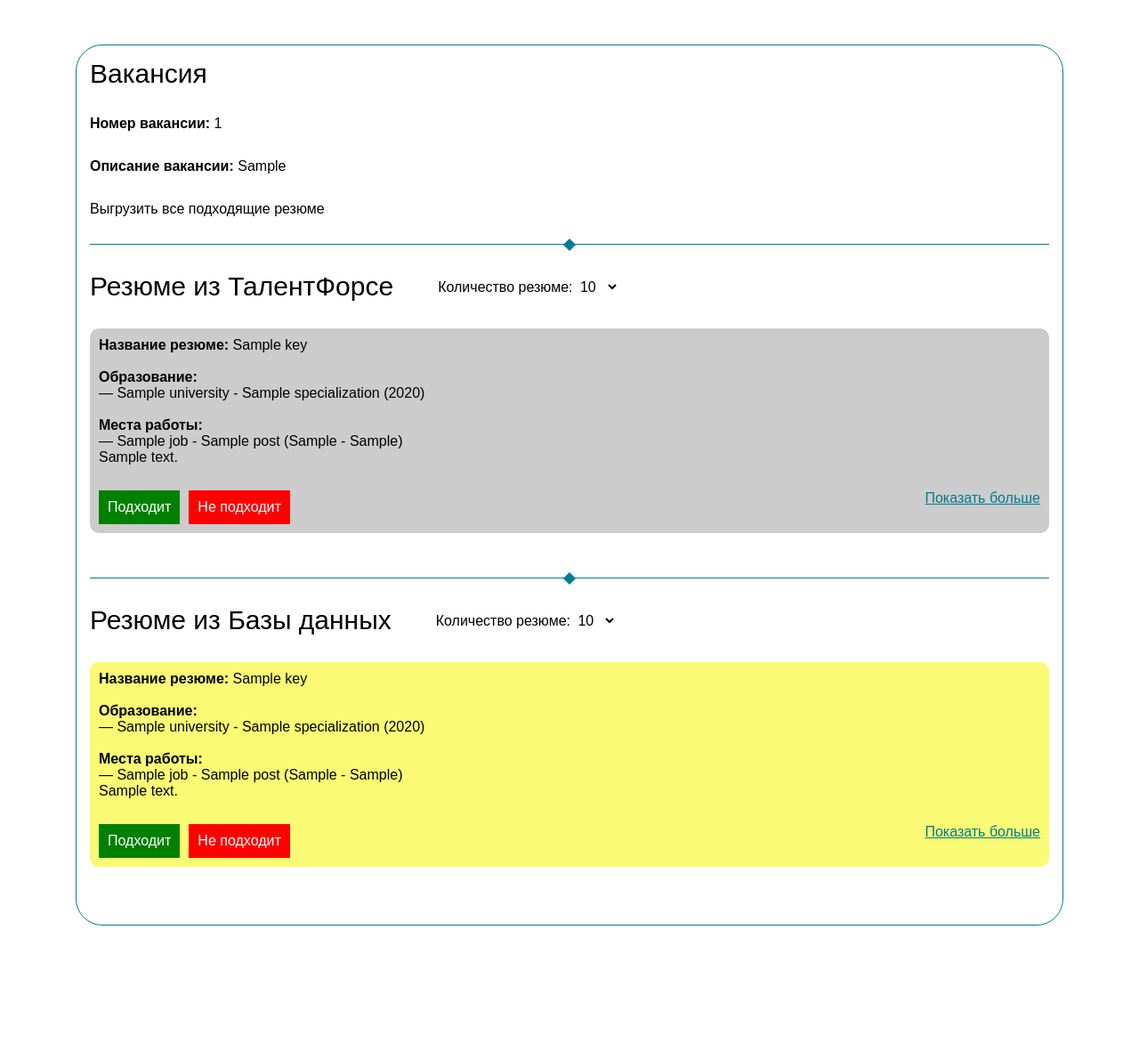
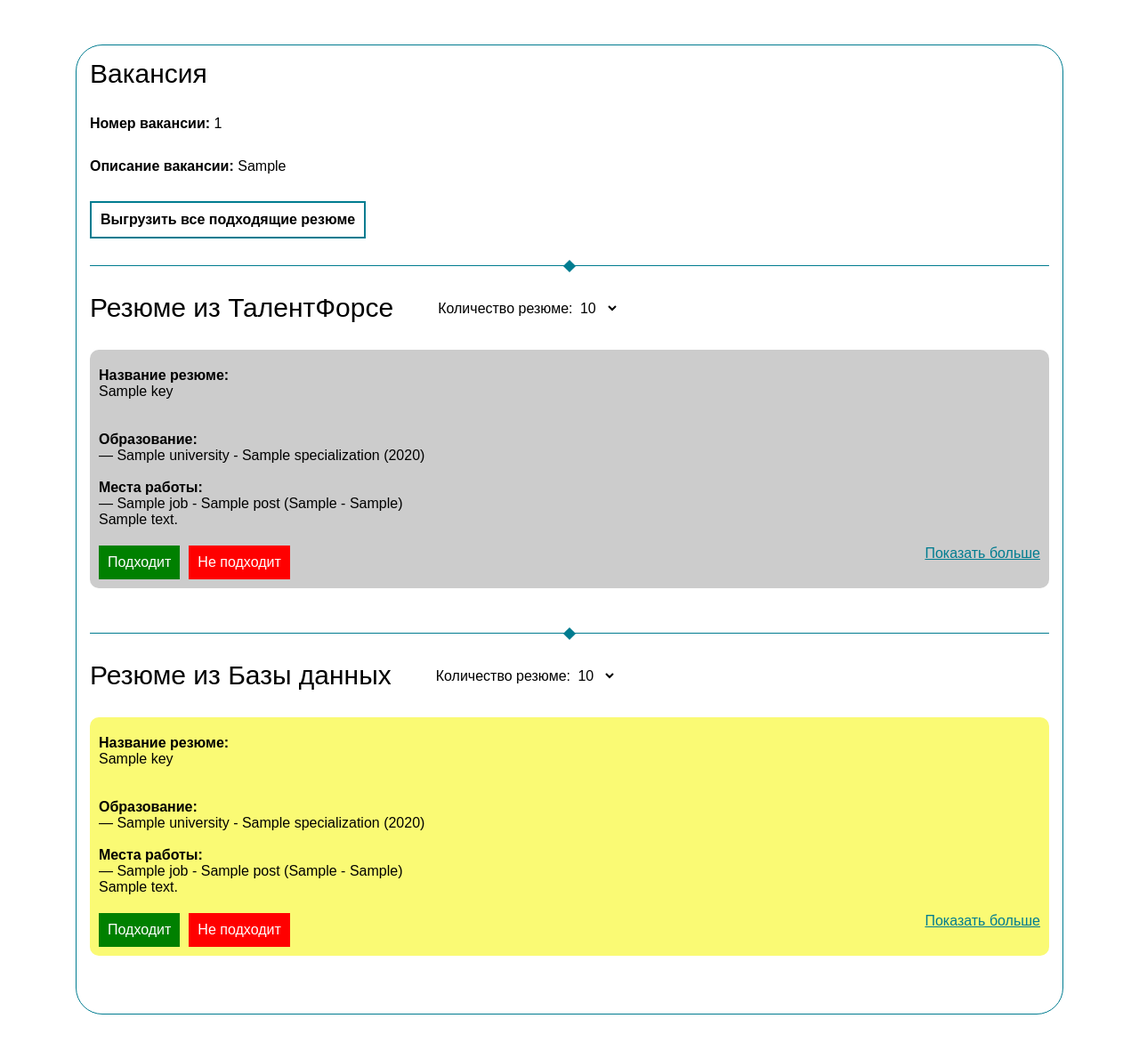
Before and after one commit to artlink52/resume_website, a FastAPI app: template templates/2str.html in a window 1280 px wide. Shown: the whole page at 89% size. Before the commit the page ends 1040 px from the top, so only its background shows below. Run offline with FastAPI, Linux system fonts and the light colour scheme; the template is opened without the code that fills it: most values are stand-ins (such as "Sample title", 1, 10 or a date in 2020).

Commit message:
seventh initial

```diff
--- a/main.py
+++ b/main.py
@@ -81,22 +81,20 @@ class CandidateInfo(BaseModel):
 added_candidates = []
 
 
-# Модель данных для кандидата
 class CandidateInfo(BaseModel):
     key: str
     id: str
 
-added_candidates = []  # Список для хранения добавленных кандидатов
+# Список добавленных кандидатов
+added_candidates = []
 
-# Обработчик POST запроса для добавления кандидатов
 @app.post("/process-resumes")
-def process_resumes(candidates: List[CandidateInfo]):
+async def process_resumes(candidates: List[CandidateInfo]):
     global added_candidates
     added_candidates = candidates
-    return RedirectResponse(url="/get-added-candidates", status_code=302)
+    return {"message": "Данные успешно обработаны"}
 
-# GET запрос для страницы 3str.html
-@app.get("/get-added-candidates", response_model=List[CandidateInfo])
-def get_added_candidates(request: Request):
+@app.get("/added-resumes", response_class=HTMLResponse)
+async def get_added_candidates(request: Request):
     global added_candidates
     return templates.TemplateResponse("3str.html", {"request": request, "addedCandidates": added_candidates})
--- a/scss/_2str.scss
+++ b/scss/_2str.scss
@@ -109,3 +109,23 @@ hr.separator {
     border-radius: 10px;
     margin-bottom: 50px;
 }
+
+.download-resumes {
+    border: 2px solid $biruza;
+    padding: 10px 10px;
+    font-weight: 600;
+    transition: .3s;
+    &:hover {
+        color: white;
+        background-color: $biruza;
+    }
+}
+
+.status-text-talent {
+    font-size: 20px;
+    padding-bottom: 10px;
+}
+.status-text-db {
+    font-size: 20px;
+    padding-bottom: 10px;
+}
--- a/scss/_3str.scss
+++ b/scss/_3str.scss
@@ -0,0 +1,6 @@
+.num-list {
+    display: flex;
+    flex-direction: column;
+    gap: 20px;
+    padding-left: 15px;
+}
--- a/scss/_general.scss
+++ b/scss/_general.scss
@@ -5,6 +5,13 @@ $text-gray: #8C8F90;
 body {
     font-family: 'Poppins', sans-serif;
 }
+.wrapper {
+    display: flex;
+    justify-content: center; /* Выравнивание по горизонтали по центру */
+    align-items: center; /* Выравнивание по вертикали по центру */
+    height: 80vh; /* Занимает всю высоту видимой части экрана */
+}
+
 .container {
     margin-top: 50px !important;
     margin-bottom: 50px !important;
--- a/static/js/2str.js
+++ b/static/js/2str.js
@@ -115,28 +115,52 @@ function handleClickTalent(button, action) {
     }
 }
 
-// Функция для отправки данных на сервер при клике на кнопку "Выгрузить все подходящие резюме"
-// function sendCandidatesToServer() {
-//     // Выполняем POST запрос на сервер FastAPI
-//     fetch('/process-resumes', {
-//         method: 'POST',
-//         headers: {
-//             'Content-Type': 'application/json'
-//         },
-//         body: JSON.stringify(addedCandidates)
-//     })
-//     .then(response => {
-//         if (!response.ok) {
-//             throw new Error('Произошла ошибка при отправке данных на сервер');
-//         }
-//         return response.json();
-//     })
-//     .then(data => {
-//         // Переходим на страницу 3str.html после успешной отправки данных
-//         window.location.href = '/get-added-candidates';
-//     })
-//     .catch(error => {
-//         console.error('Ошибка:', error);
-//         // Обработка ошибок, если необходимо
-//     });
-// }
+function handleClickDb(button, action) {
+    var parent = button.closest('.resume_and_func-db');
+    var key = parent.querySelector('h3').innerText.trim();
+    var id = parent.querySelector('.candidate-id').innerText.trim();
+
+    var candidateInfo = {
+        key: key,
+        id: id
+    };
+
+    var statusText = parent.querySelector('.status-text-db');
+    if (action === 'add') {
+        statusText.innerText = "Добавлен";
+        statusText.style.color = "green";
+        addedCandidates.push(candidateInfo); // Добавляем кандидата в массив
+    } else if (action === 'reject') {
+        statusText.innerText = "Отказ";
+        statusText.style.color = "red";
+        addedCandidates = addedCandidates.filter(function(candidate) {
+            return candidate.key !== candidateInfo.key;
+        });
+    }
+}
+
+document.getElementById('resumeForm').addEventListener('submit', function(event) {
+    event.preventDefault(); // Предотвращаем стандартное поведение формы
+
+    fetch('/process-resumes', {
+        method: 'POST',
+        headers: {
+            'Content-Type': 'application/json'
+        },
+        body: JSON.stringify(addedCandidates)
+    })
+    .then(response => {
+        if (!response.ok) {
+            throw new Error('Произошла ошибка при отправке данных на сервер');
+        }
+        return response.json();
+    })
+    .then(data => {
+        // Переходим на нужную вам страницу или выполняем дополнительные действия
+        window.location.href = '/added-resumes';
+    })
+    .catch(error => {
+        console.error('Ошибка:', error);
+        // Обработка ошибок, если необходимо
+    });
+});
--- a/templates/2str.html
+++ b/templates/2str.html
@@ -15,8 +15,8 @@
             <p class="num-vac"><b>Номер вакансии:</b> {{ vacancy_number }}</p>
             <p class="desc-vac"><b>Описание вакансии:</b> {{ vacancy_value }}</p>
         </div>
-        <form action="/process-resumes" method="post">
-            <button type="submit">Выгрузить все подходящие резюме</button>
+        <form id="resumeForm" action="/process-resumes" method="post">
+            <button type="submit" class="download-resumes">Выгрузить все подходящие резюме</button>
         </form>
         <hr class="separator">
 
@@ -41,11 +41,11 @@
                 {% for candidate_info in data %}
                 <div class="resume_and_func-talent">
                     <div class="resume" id="resumeContainer">
-                        <h3><b>Название резюме:</b> {{ candidate_info.key }}
-                            <span class="status-text-talent"></span>
-                        </h3>
+                        <h1 class="status-text-talent"></h1>
+                        <h2><b>Название резюме:</b> <h3>{{ candidate_info.key }}</h3>
+                        </h2>
                         <p style="display: none;" class="candidate-id">{{ candidate_info.id }}</p>
-                        <br>
+                        <br><br>
                         {% if candidate_info.education %}
                             <p><b>Образование:</b></p>
                             <ul>
@@ -107,11 +107,11 @@
                 {% for candidate_info in data %}
                 <div class="resume_and_func-db">
                     <div class="resume" id="resumeContainer">
-                        <h3><b>Название резюме:</b> {{ candidate_info.key }}
-                            <span class="status-text-db"></span>
-                        </h3>
-
-                        <br>
+                        <h1 class="status-text-db"></h1>
+                        <h2><b>Название резюме:</b> <h3>{{ candidate_info.key }}</h3>
+                        </h2>
+                        <p style="display: none;" class="candidate-id">{{ candidate_info.id }}</p>
+                        <br><br>
                         {% if candidate_info.education %}
                             <p><b>Образование:</b></p>
                             <ul>
```
Also changed, not shown: templates/3str.html (+6 -3 lines), static/css/style.min.css.
